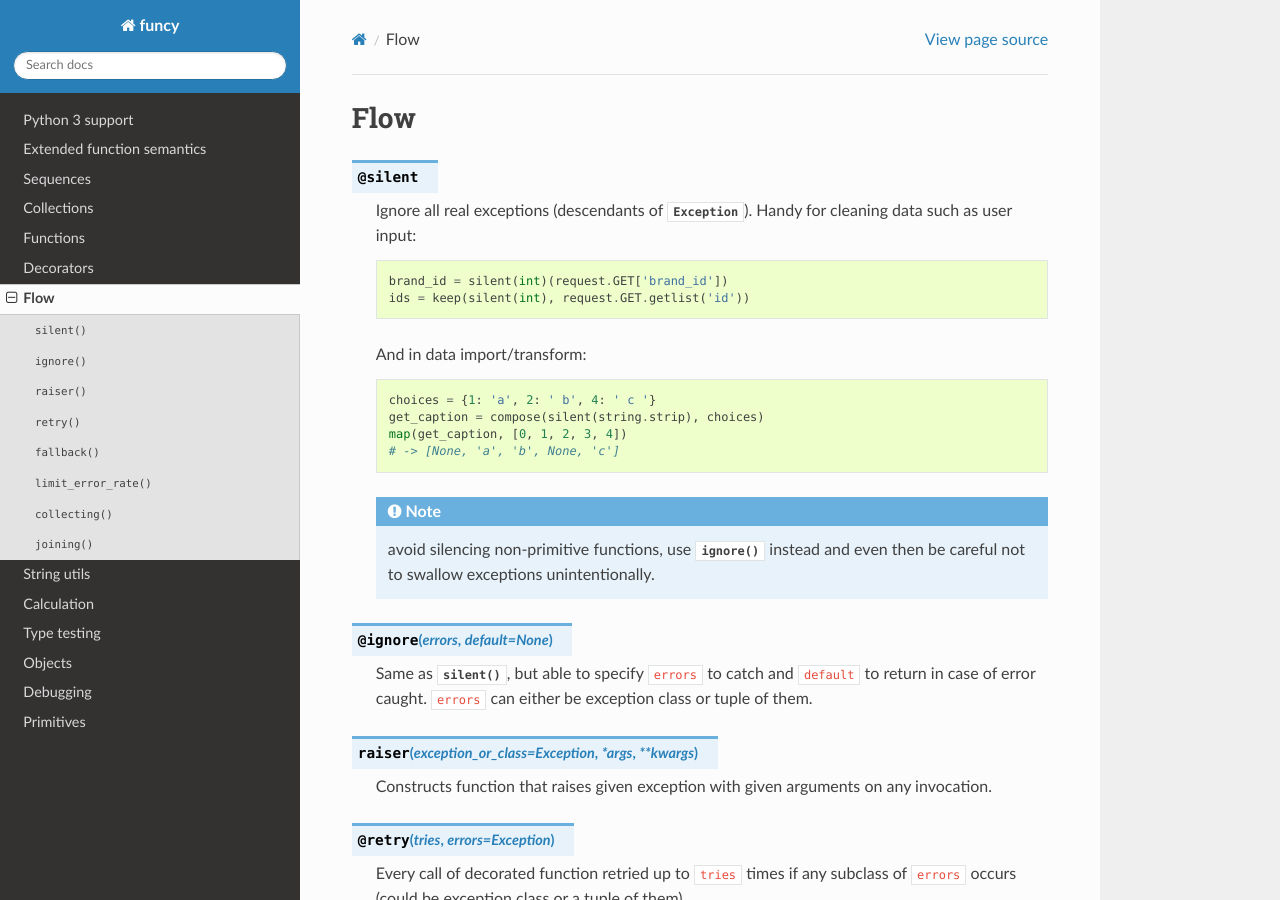
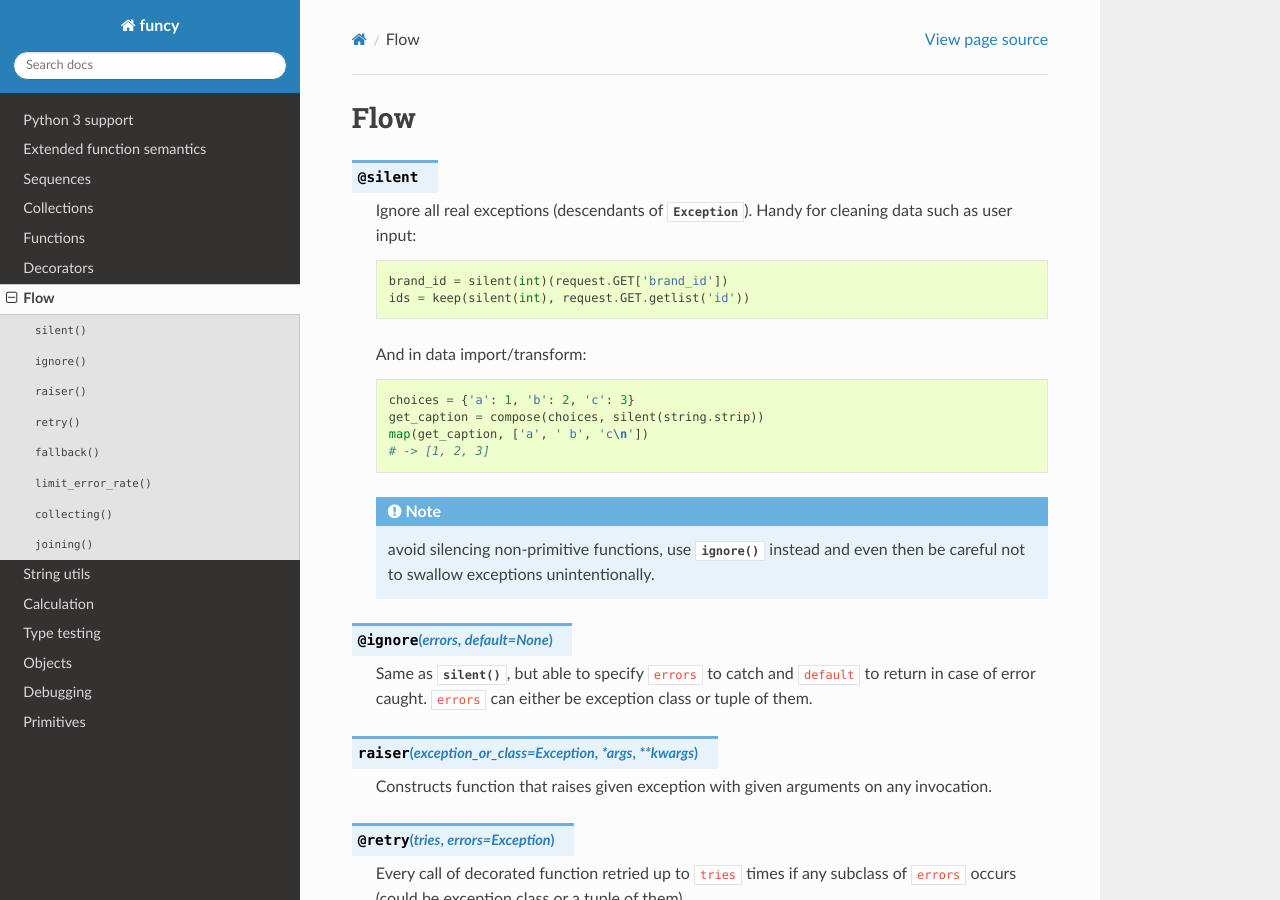
Before and after one commit to Jamaal224/funcy, a Sphinx documentation site: the page built from docs/flow.rst, in a window 1280 px wide and 900 px high. Built offline with Sphinx 7.4.7 and the Read the Docs theme 2.0.0, drawn with Linux system fonts in a browser that asks for light colours.

```diff
--- a/docs/flow.rst
+++ b/docs/flow.rst
@@ -11,10 +11,10 @@ Flow
 
     And in data import/transform::
 
-        choices = {1: 'a', 2: ' b', 4: ' c '}
-        get_caption = compose(silent(string.strip), choices)
-        map(get_caption, [0, 1, 2, 3, 4])
-        # -> [None, 'a', 'b', None, 'c']
+        choices = {'a': 1, 'b': 2, 'c': 3}
+        get_caption = compose(choices, silent(string.strip))
+        map(get_caption, ['a', ' b', 'c\n'])
+        # -> [1, 2, 3]
 
     .. note:: avoid silencing non-primitive functions, use :func:`ignore` instead and even then be careful not to swallow exceptions unintentionally.
 
```
